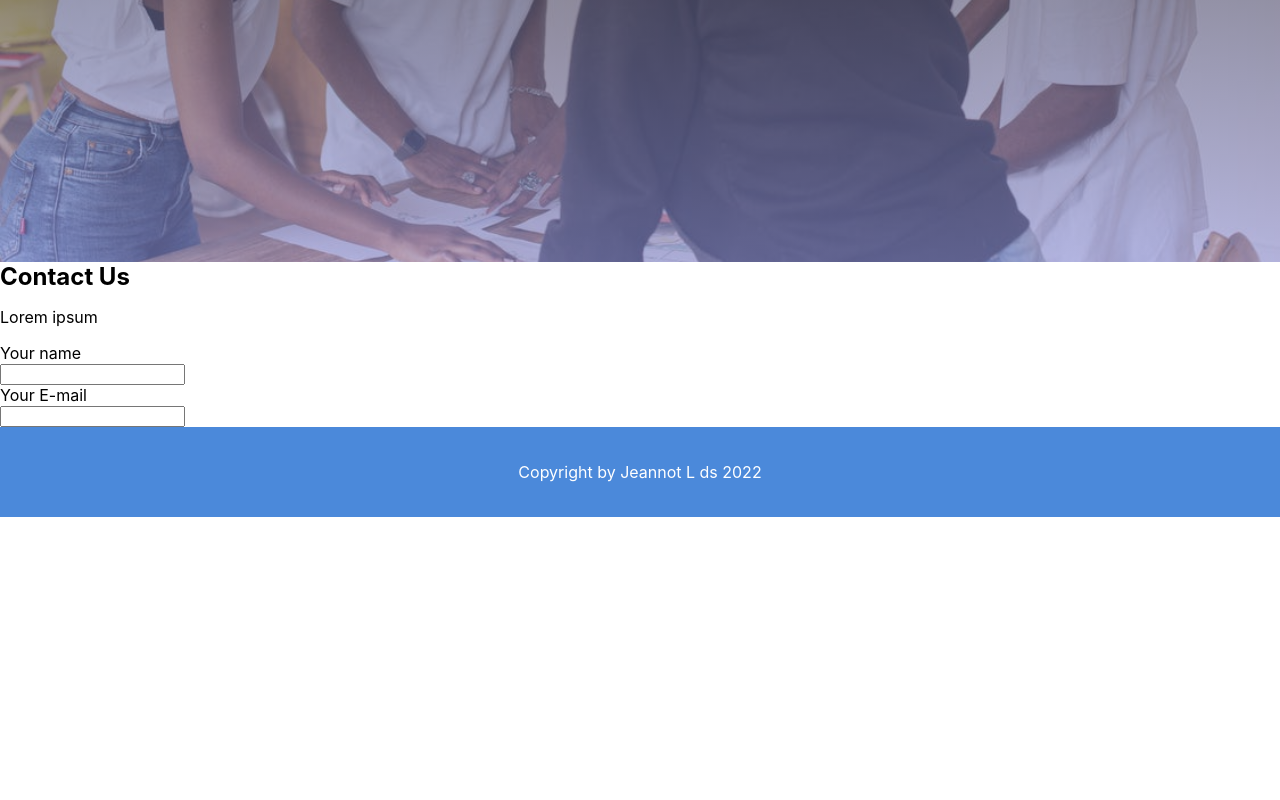
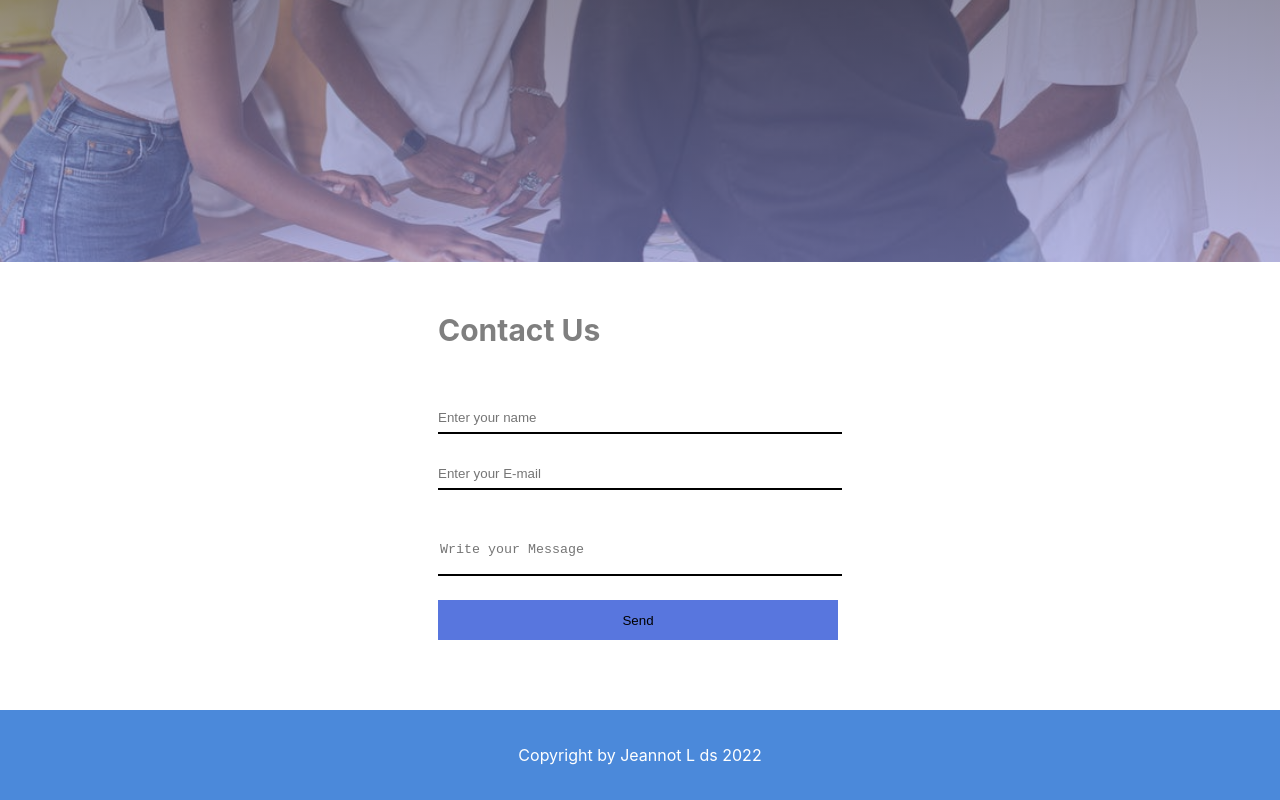
Before and after one commit to jeannotds/carnet-dev, a React (Create React App) app: page /contact in a window 1280 px wide. Shown: the part 368-1168 px from the top of the page. Before the commit the page ends 885 px from the top, so only its background shows below. Built offline with nearby package versions, Linux system fonts and the light colour scheme.

Commit message:
style du fichier Contact.css

```diff
--- a/src/composants/Contact.js
+++ b/src/composants/Contact.js
@@ -1,4 +1,4 @@
-
+import '../styles/Contact.css'
 
 
 const Contact = ()=>{
@@ -6,18 +6,23 @@ const Contact = ()=>{
 
     return (
         <div className="formulaire">
+            <div className="blog-form">
                 <h2>Contact Us</h2>
-            <p>Lorem ipsum</p>
                 <form className="form">
                     <div>
-                    <label id="name">Your name</label><br/>
-                    <input type="text" id="Name"/>
+                        <input type="text" id="Name" placeholder='Enter your name'/>
                     </div>
                     <div>
-                    <label id="mail">Your E-mail</label><br/>
-                    <input type="text" id="mail"/>
+                        <input type="text" id="mail" placeholder='Enter your E-mail'/>
+                    </div>
+                    <div>
+                        <textarea id="message" placeholder='Write your Message' className='message'/>
+                    </div>
+                    <div>
+                        <button type='submit'>Send</button>
                     </div>
                 </form>
+            </div>
         </div>
     )
 }
--- a/src/styles/Contact.css
+++ b/src/styles/Contact.css
@@ -0,0 +1,54 @@
+
+.formulaire{
+    display: flex;
+    justify-content: center;
+    margin: 50px 0;
+}
+
+.formulaire h2{
+    font-size: 30px;
+    color: rgba(0, 0, 0, 0.5);
+    margin-bottom: 50px;
+}
+
+.form div{
+    margin: 20px 0;
+}
+
+input[type="text"]{
+    width: 400px;
+    height: 30px;
+    padding: 4px 4px 0 0px;
+    border: 0;
+    border-bottom: 2px solid black;
+    outline: none;
+}
+
+textarea{
+    width: 400px;
+    border: 0;
+    border-bottom: 2px solid black;
+    outline: none;
+    resize: none;
+}
+
+button{
+    width: 400px;
+    height: 40px;
+    outline: none;
+    border: 0;
+    background-color: #5876DE;
+}
+
+button:hover{
+    width: 400px;
+    height: 40px;
+    outline: none;
+    border: 0;
+    background-color: rgba(88, 118, 222, 0.7);
+    transition: 0.9s ease;
+}
+
+#message{
+    margin-top: 30px;
+}
```
Lines whose indentation alone changed are shown as unchanged.
